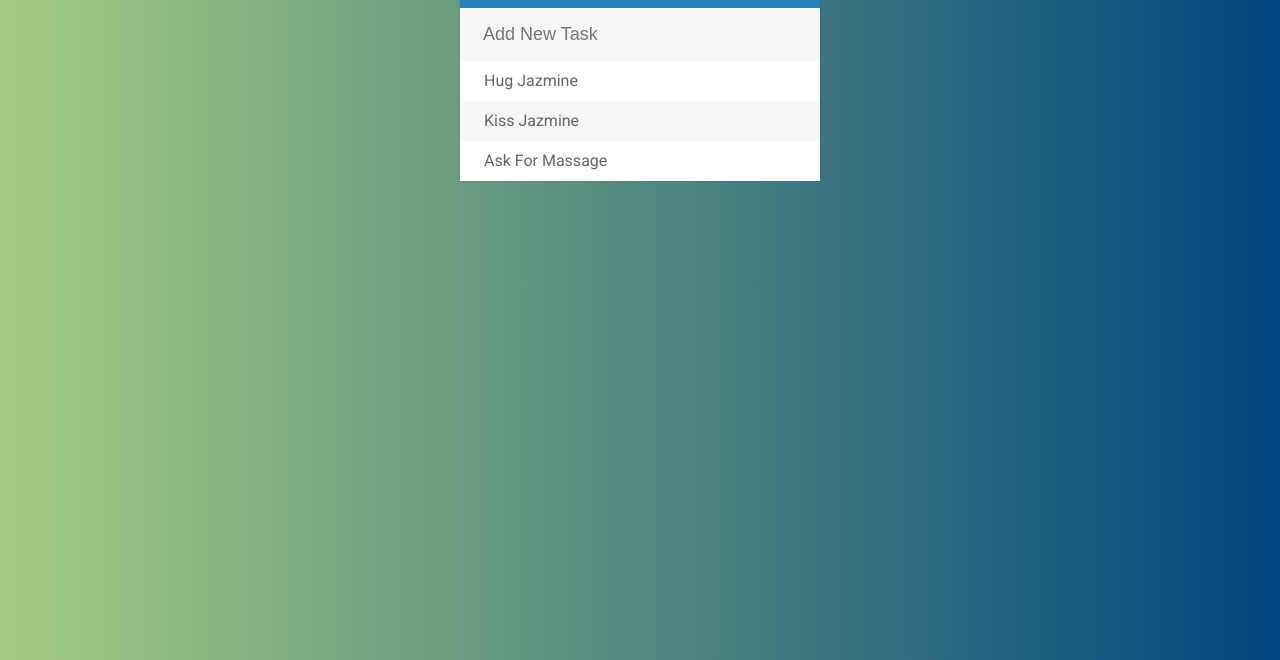
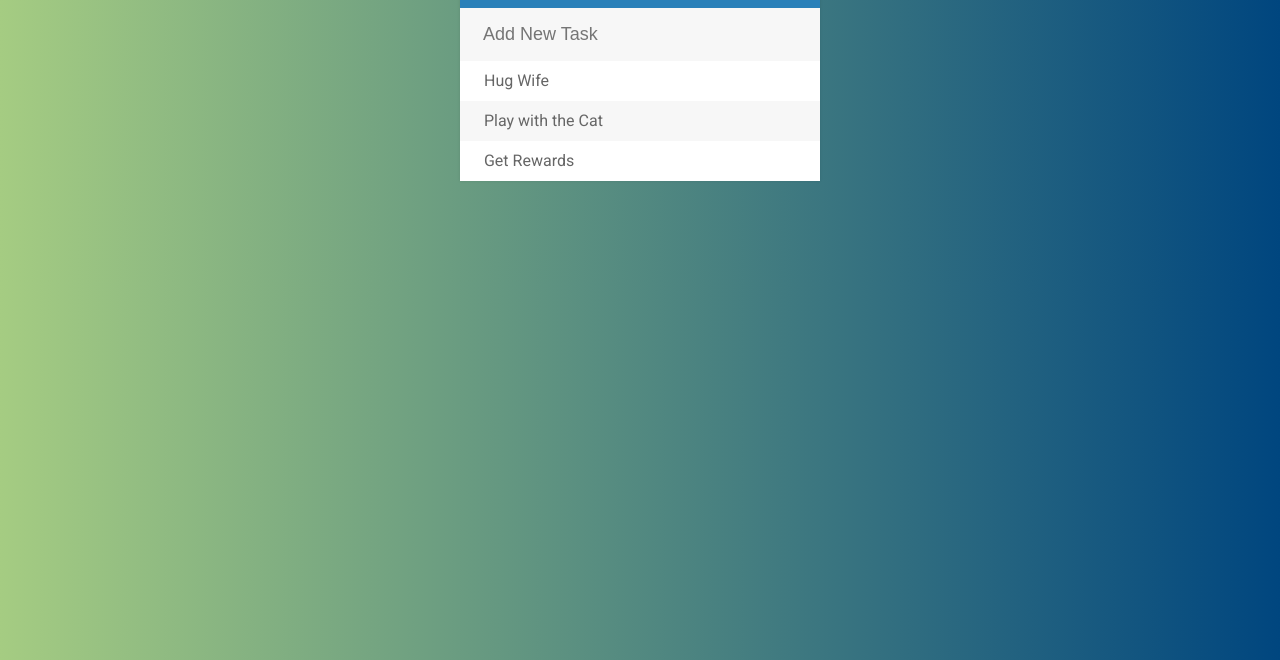
Before and after one commit to stan-gray/TaskManager, a plain HTML site: page index.html in a window 1280 px wide. Shown: the part 140-800 px from the top of the page. Drawn offline with Linux system fonts and the light colour scheme.

Commit message:
Update index.html

```diff
--- a/index.html
+++ b/index.html
@@ -14,9 +14,9 @@
 	<input type="text" placeholder="Add New Task">
 
 	<ul>
-		<li><span><i class="fa fa-trash"></i></span> Hug Jazmine</li>
-		<li><span><i class="fa fa-trash"></i></span> Kiss Jazmine</li>
-		<li><span><i class="fa fa-trash"></i></span> Ask For Massage</li>
+		<li><span><i class="fa fa-trash"></i></span> Hug Wife</li>
+		<li><span><i class="fa fa-trash"></i></span> Play with the Cat</li>
+		<li><span><i class="fa fa-trash"></i></span> Get Rewards</li>
 	</ul>
 </div>
 
```
